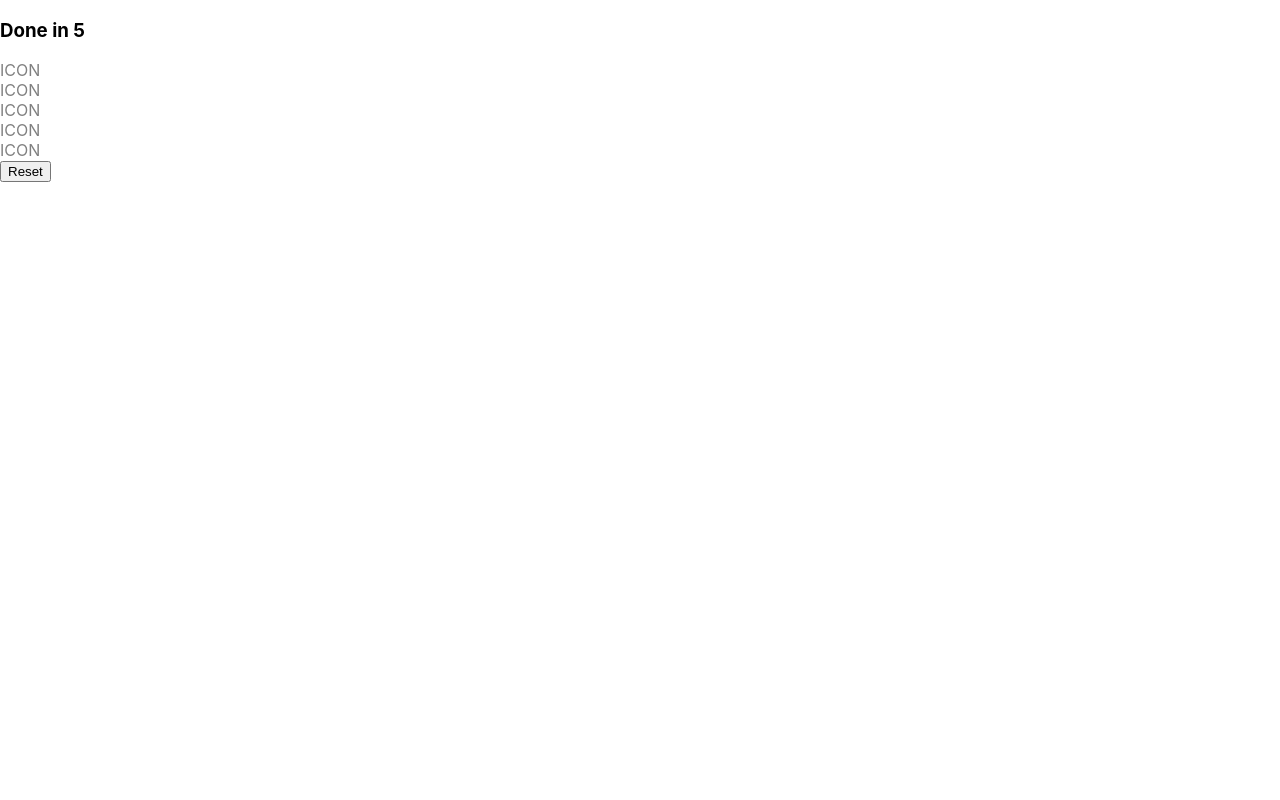
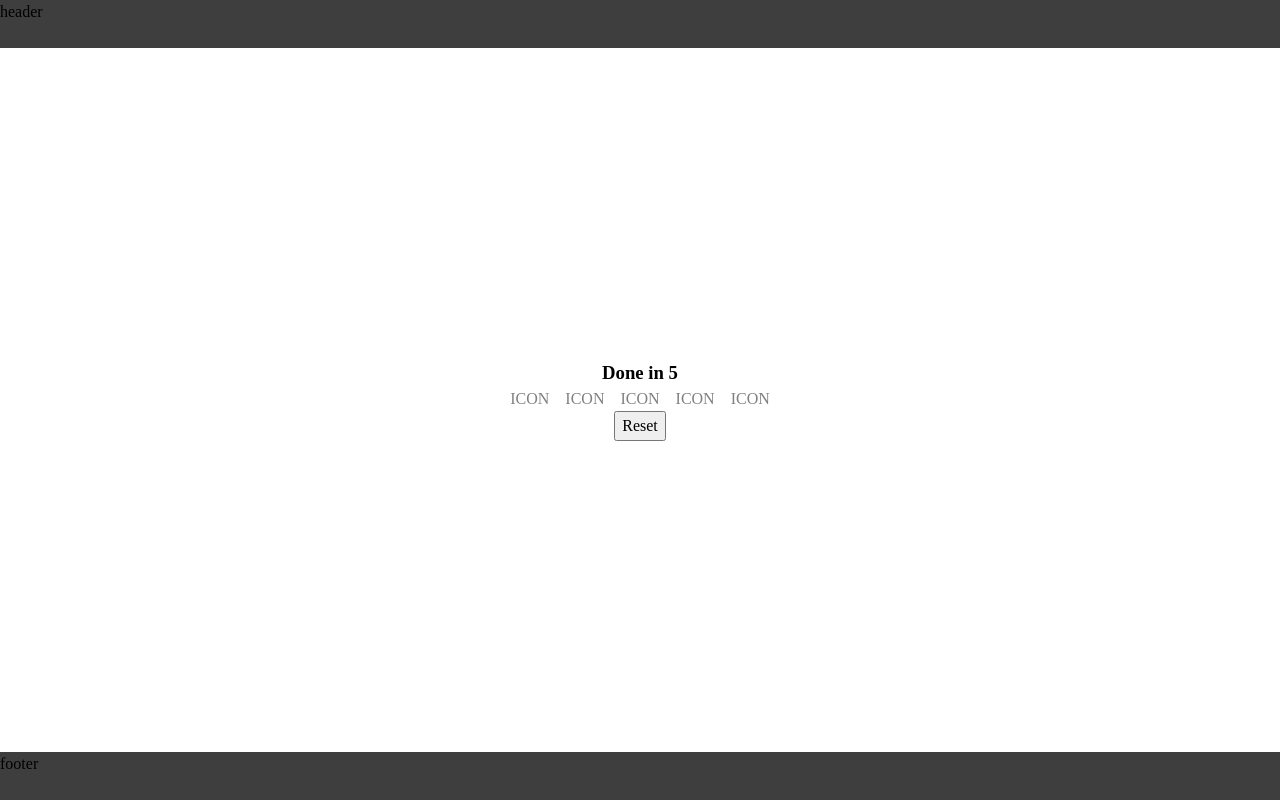
Before and after one commit to olegchursin/done-in-five, a React (Vite) app: page / in a window 1280 px wide. Built offline with nearby package versions, Linux system fonts and the light colour scheme.

Commit message:
fix(css): add base layout

```diff
--- a/src/App.tsx
+++ b/src/App.tsx
@@ -18,10 +18,12 @@ const App: React.FunctionComponent = () => {
   };
 
   return (
-    <div>
+    <>
+      <header>header</header>
+      <main>
         <h3>Done in 5</h3>
 
-      <div>
+        <div className="icons">
           {icons.map((icon, idx) => {
             const isComplete = idx < completeCount;
 
@@ -37,7 +39,9 @@ const App: React.FunctionComponent = () => {
         </div>
 
         <button onClick={handleReset}>Reset</button>
-    </div>
+      </main>
+      <footer>footer</footer>
+    </>
   );
 };
 
--- a/src/styles.css
+++ b/src/styles.css
@@ -1,13 +1,84 @@
+/*
+  Josh Comeau's Modern CSS Reset
+  https://www.joshwcomeau.com/css/custom-css-reset/
+*/
+*,
+*::before,
+*::after {
+  box-sizing: border-box;
+}
+* {
+  margin: 0;
+}
+html,
 body {
-  margin: 0;
-  font-family: -apple-system, BlinkMacSystemFont, 'Segoe UI', 'Roboto', 'Oxygen',
-    'Ubuntu', 'Cantarell', 'Fira Sans', 'Droid Sans', 'Helvetica Neue',
-    sans-serif;
+  height: 100%;
+}
+body {
+  line-height: 1.5;
   -webkit-font-smoothing: antialiased;
-  -moz-osx-font-smoothing: grayscale;
+}
+img,
+picture,
+video,
+canvas,
+svg {
+  display: block;
+  max-width: 100%;
+}
+input,
+button,
+textarea,
+select {
+  font: inherit;
+}
+p,
+h1,
+h2,
+h3,
+h4,
+h5,
+h6 {
+  overflow-wrap: break-word;
+}
+#root,
+#__next {
+  isolation: isolate;
+}
+/*
+  End Modern CSS Reset
+*/
+
+:root {
+  --header-height: 3em;
+  --header-background: #3e3e3e;
+  --footer-height: 3em;
+  --footer-background: #3e3e3e;
 }
 
-code {
-  font-family: source-code-pro, Menlo, Monaco, Consolas, 'Courier New',
-    monospace;
+#root {
+  height: 100%;
 }
+
+header {
+  height: var(--header-height);
+  background-color: var(--header-background);
+}
+
+main {
+  height: calc(100% - var(--header-height) - var(--footer-height));
+  display: flex;
+  flex-direction: column;
+  justify-content: center;
+  align-items: center;
+}
+
+footer {
+  height: var(--footer-height);
+  background-color: var(--footer-background);
+}
+
+.icons {
+  display: flex;
+  gap: 1em;
+}
```
Lines whose indentation alone changed are shown as unchanged.
